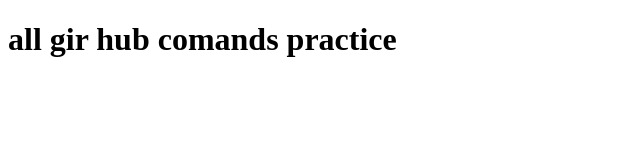
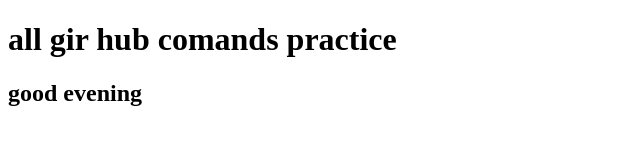
Before and after one commit to satyamrk18/git-comands, a plain HTML site: page index.html in a window 1280 px wide. Shown: the whole page, without its empty margins (0-640 px from the left). Drawn offline with Linux system fonts and the light colour scheme.

Commit message:
good evening messange added

```diff
--- a/index.html
+++ b/index.html
@@ -5,5 +5,6 @@
 </head>
 <body>
     <h1> all gir hub comands practice</h1>
+    <h2>good evening</h2>
 </body>
 </html>
```
